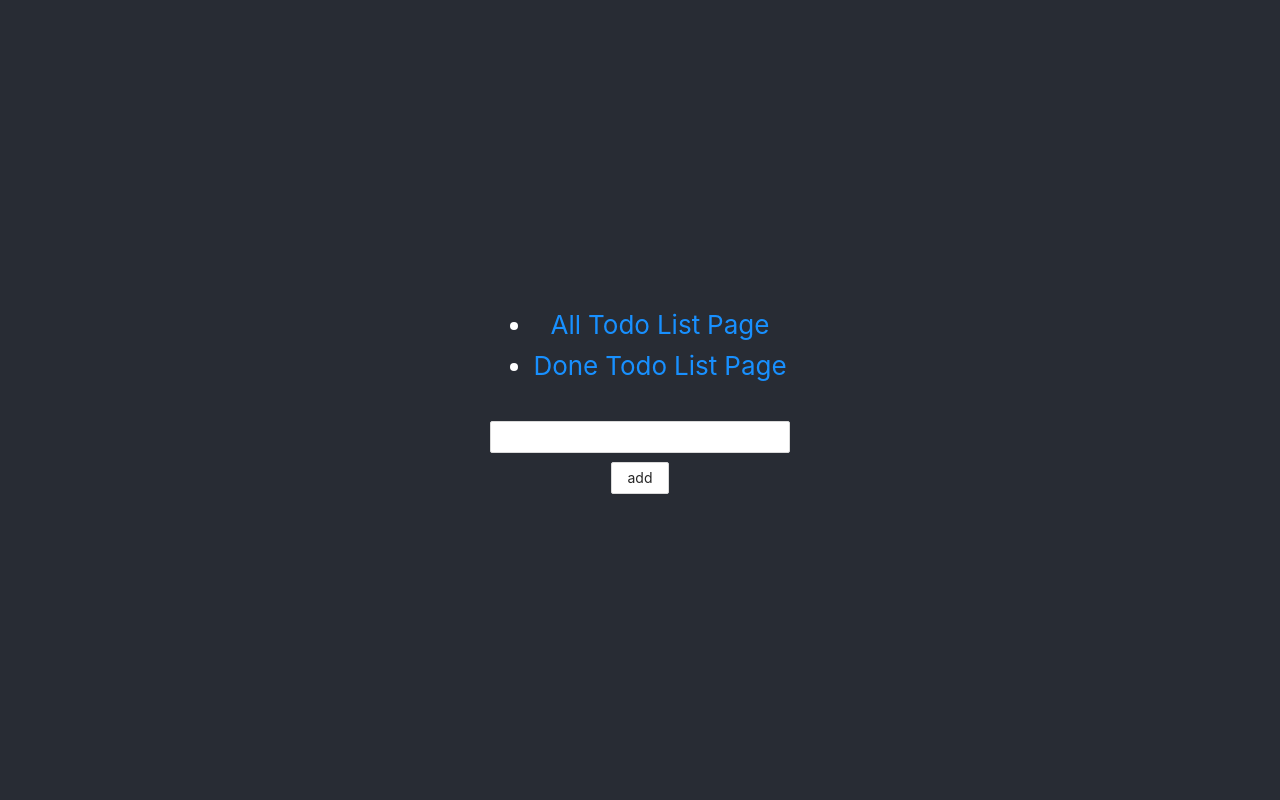
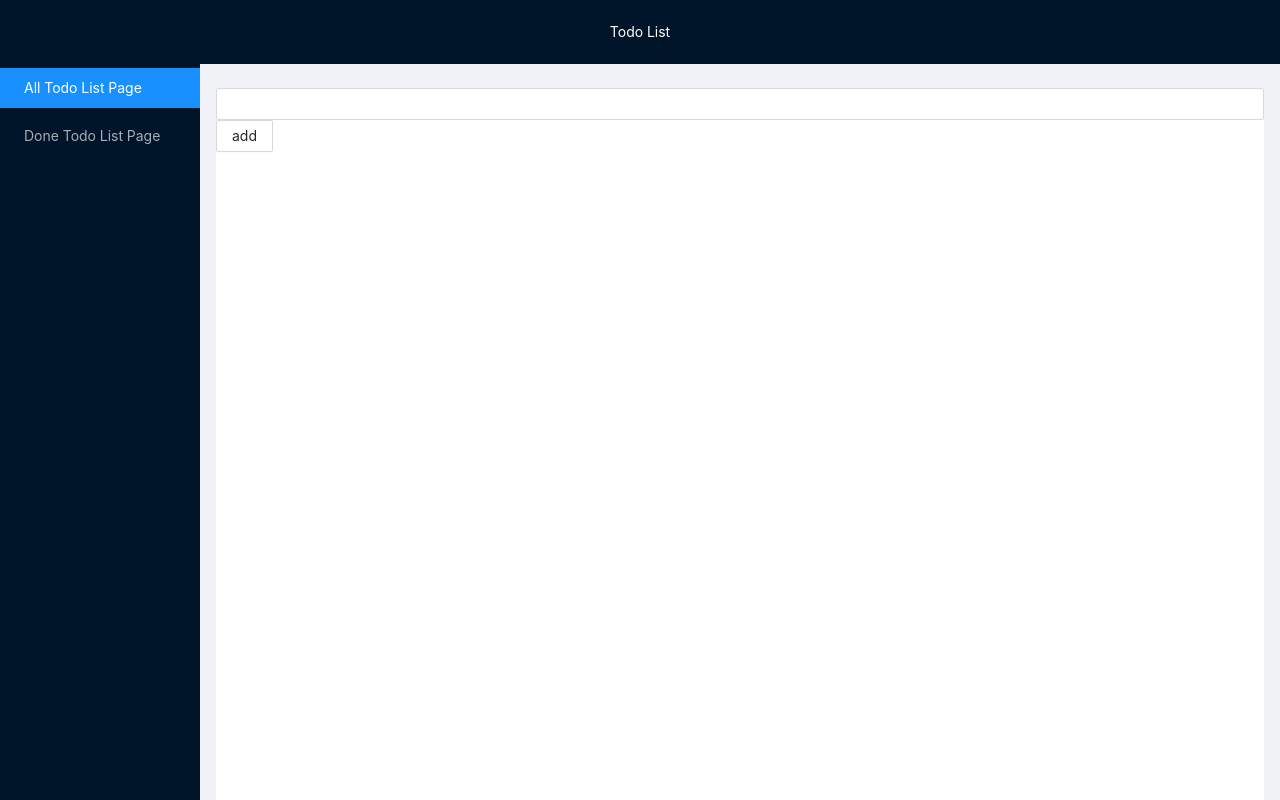
Before and after one commit to y24er/todolist-react, a React (Create React App) app: page / in a window 1280 px wide. Shown: the top 800 px of the page. Built offline with nearby package versions, Linux system fonts and the light colour scheme; no server answers.

Commit message:
[todolist-react][Jessie] feature: implement layout

```diff
--- a/package.json
+++ b/package.json
@@ -3,6 +3,7 @@
   "version": "0.1.0",
   "private": true,
   "dependencies": {
+    "@ant-design/icons": "^4.2.2",
     "@testing-library/jest-dom": "^4.2.4",
     "@testing-library/react": "^9.5.0",
     "@testing-library/user-event": "^7.2.1",
--- a/src/App.js
+++ b/src/App.js
@@ -4,29 +4,38 @@ import ToDoFormContainer from "./containers/ToDoFormContainer";
 import ToDoListContainer from "./containers/ToDoListContainer";
 import {BrowserRouter, Link, Route} from "react-router-dom";
 import ToDoDoneListContainer from "./containers/ToDoDoneListContainer";
+import {Layout, Menu} from "antd";
+
+const {Header, Footer, Sider, Content} = Layout;
+
 
 function App() {
     return (
-        <div className="App">
+        <Layout>
+            <Header style={{textAlign: 'center',color:'white'}}>Todo List</Header>
             <BrowserRouter>
-                <header className="App-header">
-                    <nav>
-                        <ul>
-                            <li>
+                <Layout  style={{height:'850px'}}>
+                    <Sider>
+                        <Menu theme="dark" mode="inline" defaultSelectedKeys={['1']}>
+                            <Menu.Item key="1">
                                 <Link to="/">All Todo List Page</Link>
-                            </li>
-                            <li>
+                            </Menu.Item>
+                            <Menu.Item key="2">
                                 <Link to="/donePage">Done Todo List Page</Link>
-                            </li>
-                        </ul>
-                    </nav>
-                    <ToDoFormContainer/>
-                    <Route path="/" exact component={ToDoListContainer}/>
-                    <Route path="/donePage" component={ToDoDoneListContainer}/>
-                </header>
+                            </Menu.Item>
+                        </Menu>
+                    </Sider>
+                    <Content style={{margin: '24px 16px 0', overflow: 'initial',background:' #fff'}}>
+                        <ToDoFormContainer/>
+                        <Route path="/" exact component={ToDoListContainer}/>
+                        <Route path="/donePage" component={ToDoDoneListContainer}/>
+                    </Content>
+                </Layout>
             </BrowserRouter>
-        </div>
-    );
+
+            <Footer style={{textAlign: 'center'}}>Ant Design ©2018 Created by Ant UED</Footer>
+        </Layout>
+    )
 }
 
 export default App;
--- a/src/components/ToDoList.jsx
+++ b/src/components/ToDoList.jsx
@@ -15,7 +15,7 @@ class ToDoList extends Component {
         axios.get(API).then((response) => {
             this.props.initTodo(response.data)
             console.log(response.data)
-        }).catch(error=>{
+        }).catch(error => {
             console.log(error)
         })
     }
```
